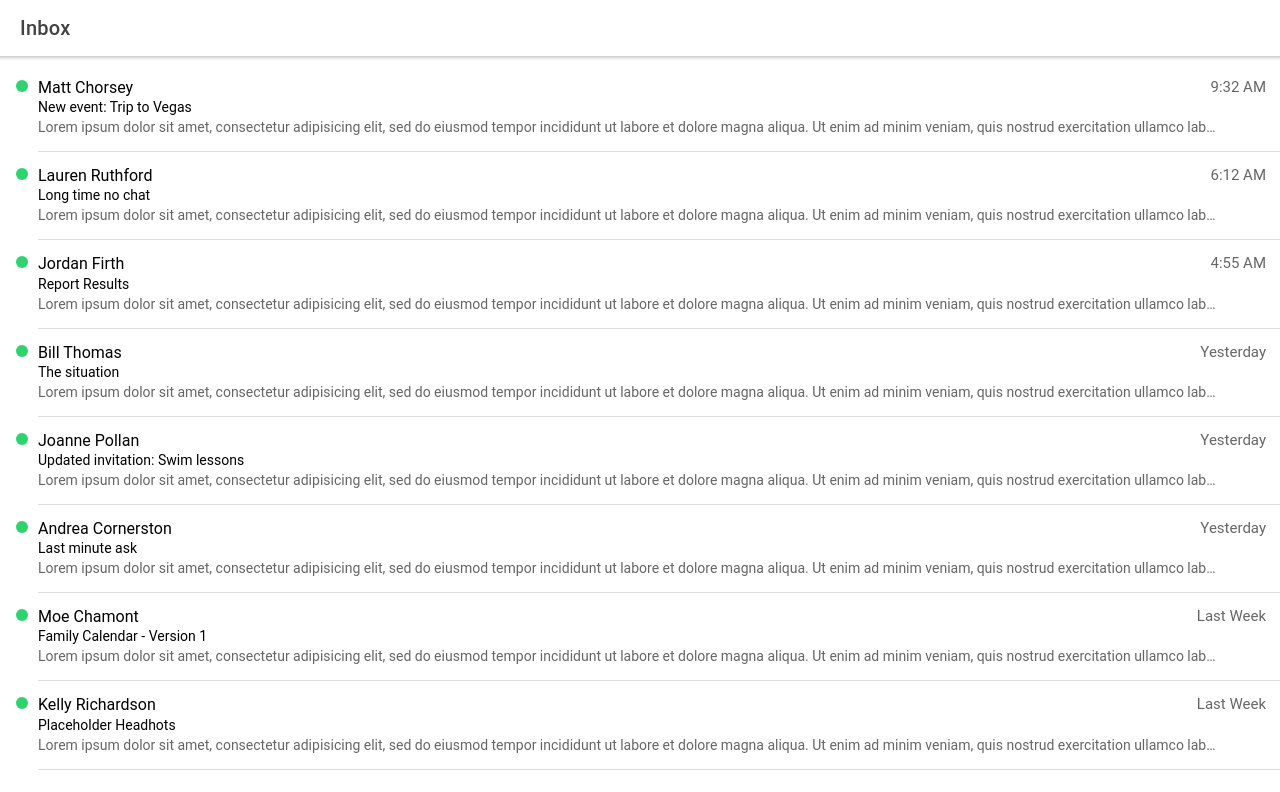
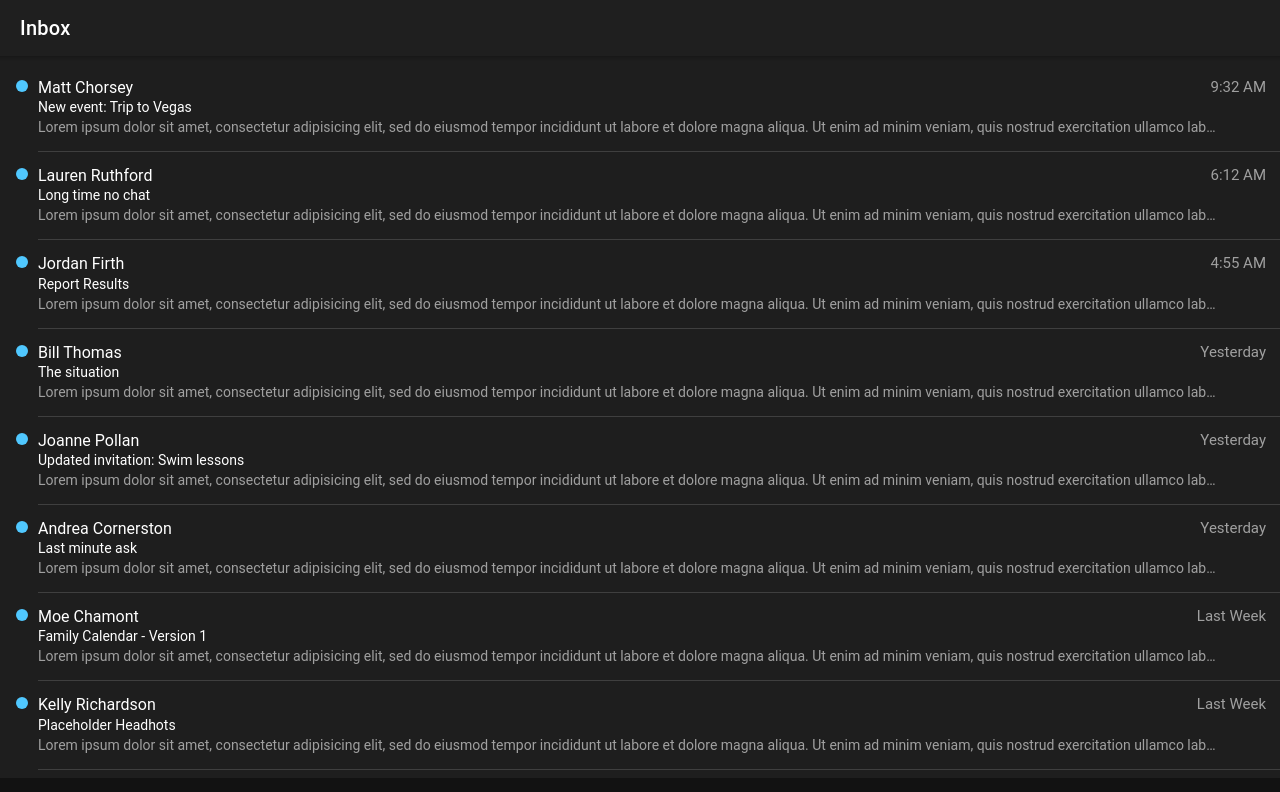
Before and after one commit to AJGamesArchive/chess, a React (Create React App) app: page /home in a window 1280 px wide. Shown: the top 792 px of the page. Built offline with nearby package versions, Linux system fonts and the light colour scheme.

Commit message:
Setup Initial App Colour Theming

```diff
--- a/src/theme/variables.css
+++ b/src/theme/variables.css
@@ -4,20 +4,20 @@ http://ionicframework.com/docs/theming/ */
 /** Ionic CSS Variables **/
 :root {
   /** primary **/
-  --ion-color-primary: #2dd36f;
-  --ion-color-primary-rgb: 45, 211, 111;
+  --ion-color-primary: #50c8ff;
+  --ion-color-primary-rgb: 80,200,255;
   --ion-color-primary-contrast: #000000;
-  --ion-color-primary-contrast-rgb: 0, 0, 0;
-  --ion-color-primary-shade: #28ba62;
-  --ion-color-primary-tint: #42d77d;
+  --ion-color-primary-contrast-rgb: 0,0,0;
+  --ion-color-primary-shade: #46b0e0;
+  --ion-color-primary-tint: #62ceff;
 
   /** secondary **/
-  --ion-color-secondary: #3dc2ff;
-  --ion-color-secondary-rgb: 61, 194, 255;
+  --ion-color-secondary: #6a64ff;
+  --ion-color-secondary-rgb: 106, 100, 255;
   --ion-color-secondary-contrast: #ffffff;
   --ion-color-secondary-contrast-rgb: 255, 255, 255;
-  --ion-color-secondary-shade: #36abe0;
-  --ion-color-secondary-tint: #50c8ff;
+  --ion-color-secondary-shade: #5d58e0;
+  --ion-color-secondary-tint: #7974ff;
 
   /** tertiary **/
   --ion-color-tertiary: #5260ff;
@@ -76,33 +76,32 @@ http://ionicframework.com/docs/theming/ */
   --ion-color-light-tint: #f5f6f9;
 }
 
-@media (prefers-color-scheme: dark) {
+/* @media (prefers-color-scheme: light) { */
 /*
-   * Dark Colors
-   * -------------------------------------------
+  ? Dark Theme
 */
 
 body {
-    --ion-color-primary: #2fdf75;
-    --ion-color-primary-rgb: 47, 223, 117;
+  --ion-color-primary: #50c8ff;
+  --ion-color-primary-rgb: 80,200,255;
   --ion-color-primary-contrast: #000000;
-    --ion-color-primary-contrast-rgb: 0, 0, 0;
-    --ion-color-primary-shade: #29c467;
-    --ion-color-primary-tint: #44e283;
+  --ion-color-primary-contrast-rgb: 0,0,0;
+  --ion-color-primary-shade: #46b0e0;
+  --ion-color-primary-tint: #62ceff;
 
-    --ion-color-secondary: #50c8ff;
-    --ion-color-secondary-rgb: 80,200,255;
+  --ion-color-secondary: #6a64ff;
+  --ion-color-secondary-rgb: 106, 100, 255;
   --ion-color-secondary-contrast: #ffffff;
-    --ion-color-secondary-contrast-rgb: 255,255,255;
-    --ion-color-secondary-shade: #46b0e0;
-    --ion-color-secondary-tint: #62ceff;
+  --ion-color-secondary-contrast-rgb: 255, 255, 255;
+  --ion-color-secondary-shade: #5d58e0;
+  --ion-color-secondary-tint: #7974ff;
 
-    --ion-color-tertiary: #6a64ff;
-    --ion-color-tertiary-rgb: 106,100,255;
+  --ion-color-tertiary: #5260ff;
+  --ion-color-tertiary-rgb: 82, 96, 255;
   --ion-color-tertiary-contrast: #ffffff;
-    --ion-color-tertiary-contrast-rgb: 255,255,255;
-    --ion-color-tertiary-shade: #5d58e0;
-    --ion-color-tertiary-tint: #7974ff;
+  --ion-color-tertiary-contrast-rgb: 255, 255, 255;
+  --ion-color-tertiary-shade: #4854e0;
+  --ion-color-tertiary-tint: #6370ff;
 
   --ion-color-success: #2fdf75;
   --ion-color-success-rgb: 47,223,117;
@@ -190,20 +189,19 @@ http://ionicframework.com/docs/theming/ */
   --ion-toolbar-border-color: var(--ion-color-step-250);
 }
 
-
 /*
   * Material Design Dark Theme
   * -------------------------------------------
 */
 
-  .md body {
+.md body{
   --ion-background-color: #121212;
   --ion-background-color-rgb: 18,18,18;
 
   --ion-text-color: #ffffff;
   --ion-text-color-rgb: 255,255,255;
 
-    --ion-border-color: #222222;
+  --ion-border-color: #3f3f3f;
 
   --ion-color-step-50: #1e1e1e;
   --ion-color-step-100: #2a2a2a;
@@ -233,4 +231,3 @@ http://ionicframework.com/docs/theming/ */
 
   --ion-card-background: #1e1e1e;
 }
-}
```
Lines whose indentation alone changed are shown as unchanged.
